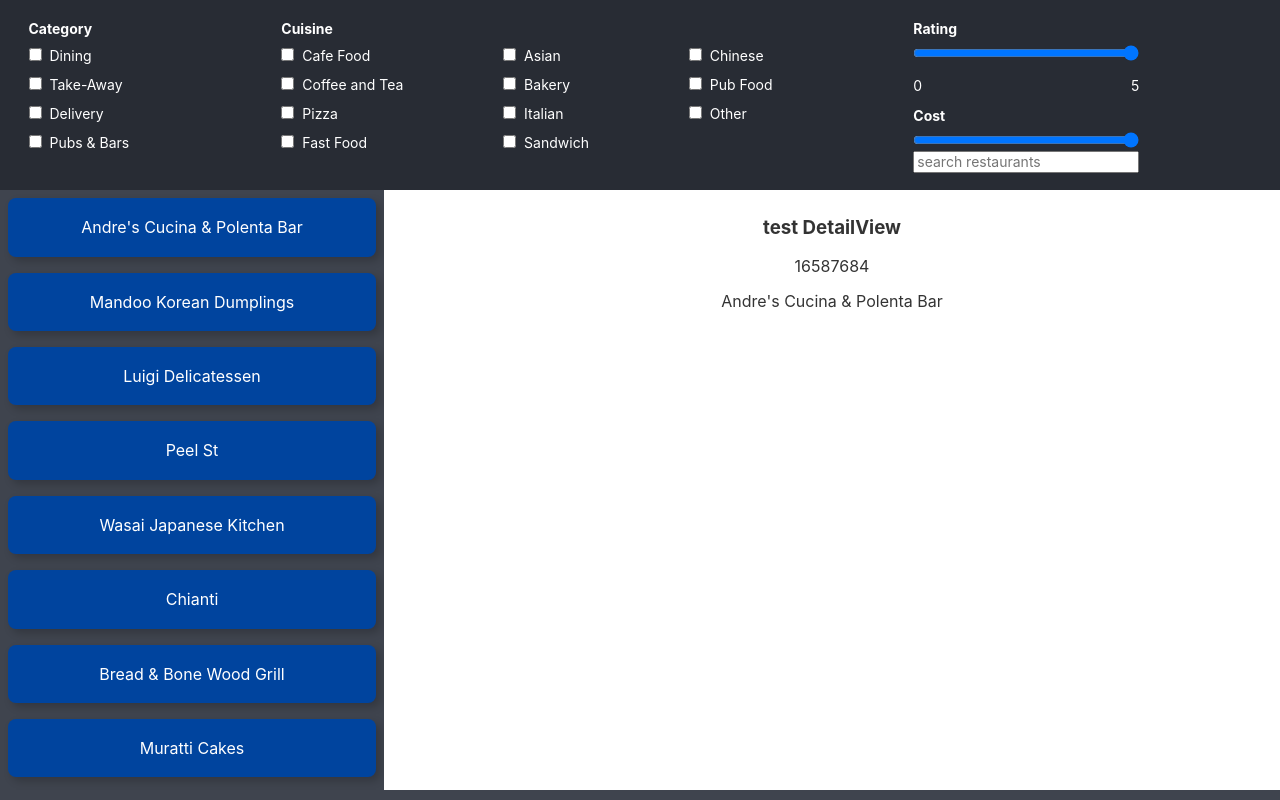
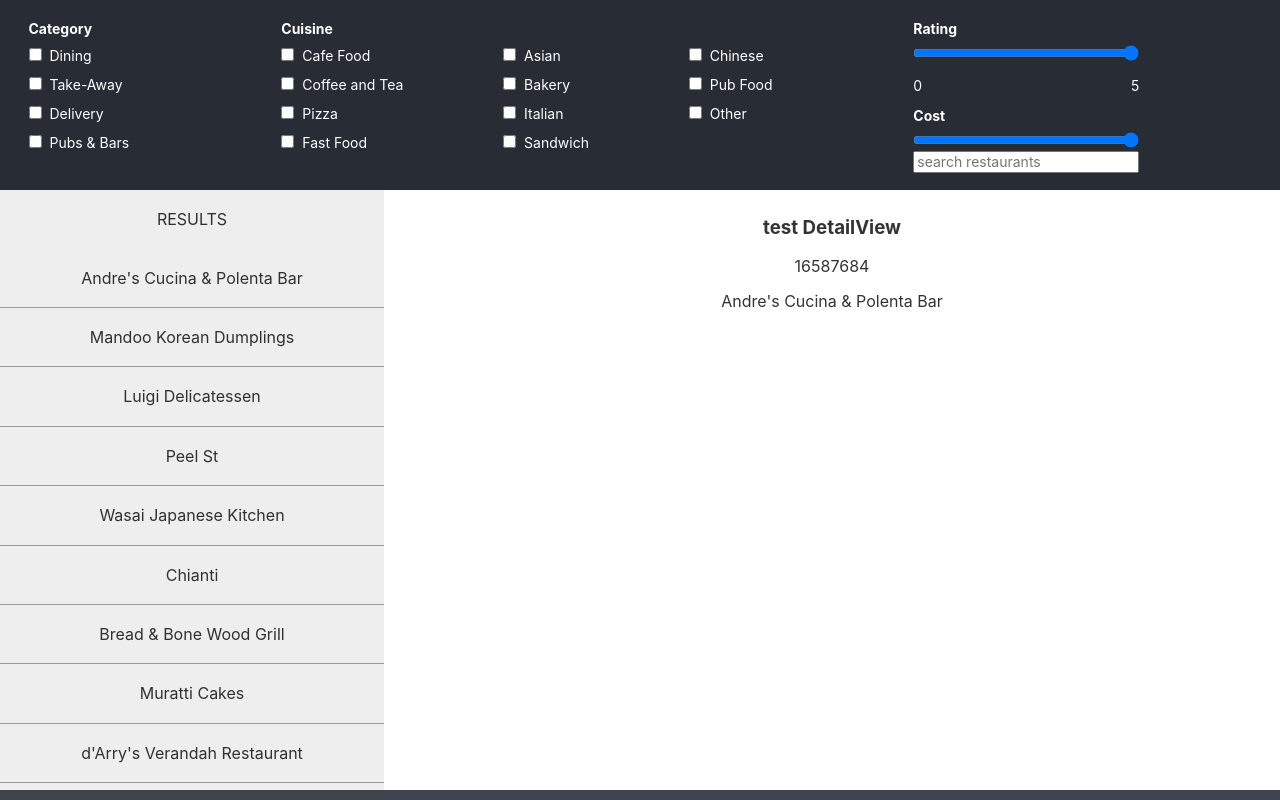
Before and after one commit to nickwelsh1/zomatoapp, a React (Create React App) app: page / in a window 1280 px wide. Shown: the top 800 px of the page. Built offline with nearby package versions, Linux system fonts and the light colour scheme.

Commit message:
card button changes, styles

```diff
--- a/src/App.js
+++ b/src/App.js
@@ -112,7 +112,7 @@ class App extends Component {
           </form>
         </header>
         <main className="App-main">
-          <CardList restaurants={filteredRestaurants} />
+          <CardList restaurants={filteredRestaurants} onChange={this.onHandleChange} />
           <DetailView restaurant={selectedRestaurant.restaurant} />
         </main>
         <footer className="App-footer">
--- a/src/App.scss
+++ b/src/App.scss
@@ -44,6 +44,15 @@ fieldset {
   overflow-y: scroll;
 }
 
+.Card {
+  border: none;
+  border-bottom: 1px solid #999;
+  &:hover {
+    background-color: rgb(65, 223, 223);
+    color: #fff;
+  }
+}
+
 .three-columns {
   // -webkit-column-count: 2; /* Chrome, Safari, Opera */
   // -moz-column-count: 2; /* Firefox */
--- a/src/Card.js
+++ b/src/Card.js
@@ -1,12 +1,13 @@
 import React from 'react';
 
-const Card = ({count, name, keyshow}) => { //destructuring to create simple properties
+const Card = ({count, name, onHandleChange, keyshow}) => { //destructuring to create simple properties
     return (
-        <div className='tc bg-dark-blue br3 pa1 grow bw2 shadow-5'>
-            {/* <p>{count}</p> */}
-            <p>{name}</p>
-            {/* <p>{keyshow}</p> */}
-        </div>
+        <button className='Card   tc w-100 black-80 bg-light-gray pa1'
+            name='cardbutton'
+            onClick={onHandleChange}
+            title={name} >
+            <p className=''>{name}</p>
+        </button>
     );
 }
 
--- a/src/CardList.js
+++ b/src/CardList.js
@@ -1,21 +1,25 @@
 import React from 'react';
 import Card from './Card';
 
-const CardList = ({ restaurants }) => {
+const CardList = ({ restaurants, onChange }) => {
     // console.log(restaurants);
     return (
         <div className="CardList fl w-30-ns vh-75-ns">
+            <div className='tc black-80 bg-light-gray pa1 bw2'>
+            <p>RESULTS</p>
+            </div>
             {
                 restaurants.map((item, i) => {
                     // console.log(item);
                     const arestaurant = item.restaurant;
                     return (
-                        <div className="fl w-100 pa2">
+                        <div className="fl w-100">
                             <Card
                                 key={arestaurant.id.toString()}
                                 keyshow={arestaurant.id.toString()}
                                 count={i+1}
                                 name={arestaurant.name}
+                                onHandleChange={onChange}
                             />
                         </div>
                     )
--- a/src/SearchBox.js
+++ b/src/SearchBox.js
@@ -42,7 +42,7 @@ const SearchBox = ({ handleChange }) => {
                                     <Checkbox
                                         key={item.name}
                                         name={item.name}
-                                        inputGroup="category"
+                                        inputgroup="category"
                                         handleChange={handleChange}
                                     />
                                 )
@@ -69,7 +69,7 @@ const SearchBox = ({ handleChange }) => {
                                         key={name}
                                         name={name}
                                         defaultChecked={item.value}
-                                        inputGroup="cuisine"
+                                        inputgroup="cuisine"
                                         handleChange={handleChange}
                                     />
                                 )
@@ -82,10 +82,10 @@ const SearchBox = ({ handleChange }) => {
                 <fieldset id="sliders">
                     <div className="fl w-100">
                         <legend className="fw7 mb2">Rating</legend>
-                        <input className="w-100" type="range" id="start" name="rating" inputGroup="rating" onChange={handleChange} min="0" max="5"></input>
+                        <input className="w-100" type="range" id="start" name="rating" inputgroup="rating" onChange={handleChange} min="0" max="5"></input>
                         <p className="tl fl w-50">0</p> <p className="tr fl w-50">5</p>
                         <legend className="fw7 mb2">Cost</legend>
-                        <input className="w-100" type="range" id="start" name="cost" inputGroup="cost" onChange={handleChange} min="0" max="4"></input>
+                        <input className="w-100" type="range" id="start" name="cost" inputgroup="cost" onChange={handleChange} min="0" max="4"></input>
                         <input
                             className='cf'
                             type='search'
```
